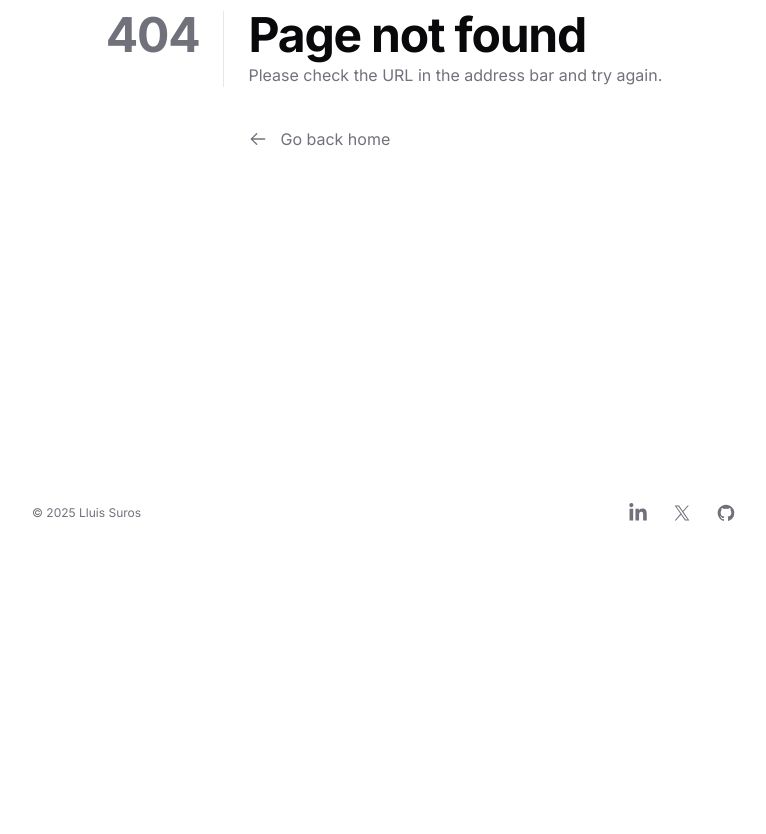
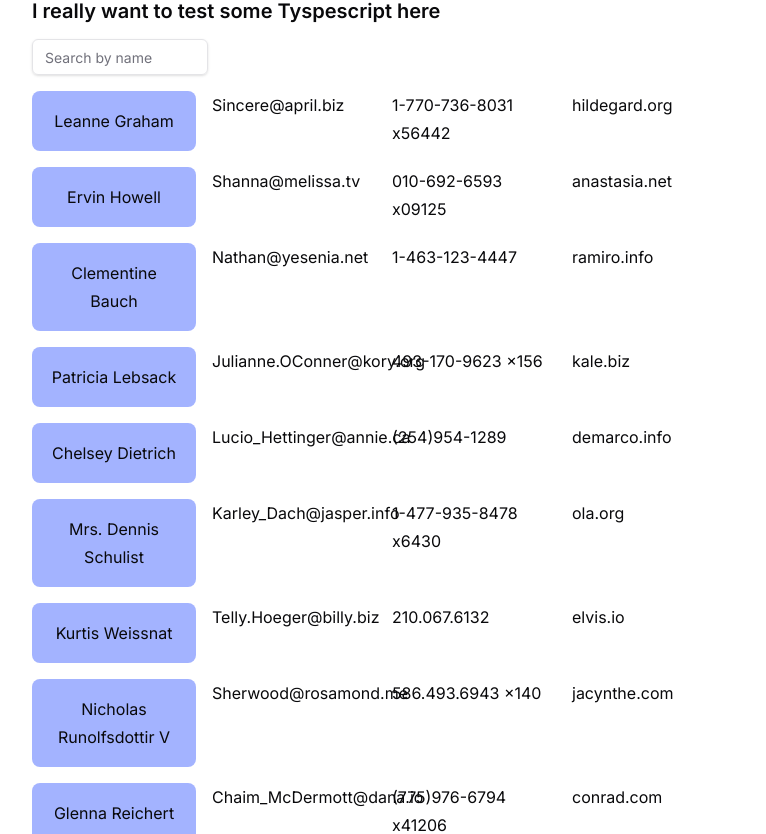
Before and after one commit to lluissuros/mars-based-portfolio, a Next.js app: page /tests in a window 1280 px wide. Before the commit this address had no page. Shown: the part 245-1079 px from the top of the page, without its empty margins (256-1022 px from the left). Before the commit the page ends 800 px from the top, so only its background shows below. Built offline with nearby package versions, Linux system fonts and the light colour scheme; a web font is replaced by a local one.

Commit message:
testing typescript generics 1

```diff
--- /dev/null
+++ b/app/tests/page.tsx
@@ -0,0 +1,15 @@
+import TypescriptTests from '@/components/typescript-tests/typescript-tests'
+
+export default function Tests() {
+  return (
+    <section className='pt-40 pb-24'>
+      <div className='container max-w-3xl'>
+        <h2 className='title'>{`Let's test things out`}</h2>
+      </div>
+
+      <div className='prose container max-w-3xl'>
+        <TypescriptTests />
+      </div>
+    </section>
+  )
+}
--- a/components/header.tsx
+++ b/components/header.tsx
@@ -49,6 +49,9 @@ export default function Header() {
             <Link href='/posts'>Parrafades</Link>
           </li>
           <li className='hover:text-foreground transition-colors'>
+            <Link href='/tests'>Tests</Link>
+          </li>
+          <li className='hover:text-foreground transition-colors'>
             <Link href='/contact'>Contact</Link>
           </li>
         </ul>
--- /dev/null
+++ b/components/typescript-tests/mockUsers.ts
@@ -0,0 +1,235 @@
+import { User } from './types'
+
+//https://jsonplaceholder.typicode.com/todos <-- but I dont have network right now
+export const mockUsers: User[] = [
+  {
+    id: 1,
+    name: 'Leanne Graham',
+    username: 'Bret',
+    email: 'Sincere@april.biz',
+    address: {
+      street: 'Kulas Light',
+      suite: 'Apt. 556',
+      city: 'Gwenborough',
+      zipcode: '92998-3874',
+      geo: {
+        lat: '-37.3159',
+        lng: '81.1496'
+      }
+    },
+    phone: '1-770-736-8031 x56442',
+    website: 'hildegard.org',
+    company: {
+      name: 'Romaguera-Crona',
+      catchPhrase: 'Multi-layered client-server neural-net',
+      bs: 'harness real-time e-markets'
+    }
+  },
+  {
+    id: 2,
+    name: 'Ervin Howell',
+    username: 'Antonette',
+    email: 'Shanna@melissa.tv',
+    address: {
+      street: 'Victor Plains',
+      suite: 'Suite 879',
+      city: 'Wisokyburgh',
+      zipcode: '90566-7771',
+      geo: {
+        lat: '-43.9509',
+        lng: '-34.4618'
+      }
+    },
+    phone: '010-692-6593 x09125',
+    website: 'anastasia.net',
+    company: {
+      name: 'Deckow-Crist',
+      catchPhrase: 'Proactive didactic contingency',
+      bs: 'synergize scalable supply-chains'
+    }
+  },
+  {
+    id: 3,
+    name: 'Clementine Bauch',
+    username: 'Samantha',
+    email: 'Nathan@yesenia.net',
+    address: {
+      street: 'Douglas Extension',
+      suite: 'Suite 847',
+      city: 'McKenziehaven',
+      zipcode: '59590-4157',
+      geo: {
+        lat: '-68.6102',
+        lng: '-47.0653'
+      }
+    },
+    phone: '1-463-123-4447',
+    website: 'ramiro.info',
+    company: {
+      name: 'Romaguera-Jacobson',
+      catchPhrase: 'Face to face bifurcated interface',
+      bs: 'e-enable strategic applications'
+    }
+  },
+  {
+    id: 4,
+    name: 'Patricia Lebsack',
+    username: 'Karianne',
+    email: 'Julianne.OConner@kory.org',
+    address: {
+      street: 'Hoeger Mall',
+      suite: 'Apt. 692',
+      city: 'South Elvis',
+      zipcode: '53919-4257',
+      geo: {
+        lat: '29.4572',
+        lng: '-164.2990'
+      }
+    },
+    phone: '493-170-9623 x156',
+    website: 'kale.biz',
+    company: {
+      name: 'Robel-Corkery',
+      catchPhrase: 'Multi-tiered zero tolerance productivity',
+      bs: 'transition cutting-edge web services'
+    }
+  },
+  {
+    id: 5,
+    name: 'Chelsey Dietrich',
+    username: 'Kamren',
+    email: 'Lucio_Hettinger@annie.ca',
+    address: {
+      street: 'Skiles Walks',
+      suite: 'Suite 351',
+      city: 'Roscoeview',
+      zipcode: '33263',
+      geo: {
+        lat: '-31.8129',
+        lng: '62.5342'
+      }
+    },
+    phone: '(254)954-1289',
+    website: 'demarco.info',
+    company: {
+      name: 'Keebler LLC',
+      catchPhrase: 'User-centric fault-tolerant solution',
+      bs: 'revolutionize end-to-end systems'
+    }
+  },
+  {
+    id: 6,
+    name: 'Mrs. Dennis Schulist',
+    username: 'Leopoldo_Corkery',
+    email: 'Karley_Dach@jasper.info',
+    address: {
+      street: 'Norberto Crossing',
+      suite: 'Apt. 950',
+      city: 'South Christy',
+      zipcode: '23505-1337',
+      geo: {
+        lat: '-71.4197',
+        lng: '71.7478'
+      }
+    },
+    phone: '1-477-935-8478 x6430',
+    website: 'ola.org',
+    company: {
+      name: 'Considine-Lockman',
+      catchPhrase: 'Synchronised bottom-line interface',
+      bs: 'e-enable innovative applications'
+    }
+  },
+  {
+    id: 7,
+    name: 'Kurtis Weissnat',
+    username: 'Elwyn.Skiles',
+    email: 'Telly.Hoeger@billy.biz',
+    address: {
+      street: 'Rex Trail',
+      suite: 'Suite 280',
+      city: 'Howemouth',
+      zipcode: '58804-1099',
+      geo: {
+        lat: '24.8918',
+        lng: '21.8984'
+      }
+    },
+    phone: '210.067.6132',
+    website: 'elvis.io',
+    company: {
+      name: 'Johns Group',
+      catchPhrase: 'Configurable multimedia task-force',
+      bs: 'generate enterprise e-tailers'
+    }
+  },
+  {
+    id: 8,
+    name: 'Nicholas Runolfsdottir V',
+    username: 'Maxime_Nienow',
+    email: 'Sherwood@rosamond.me',
+    address: {
+      street: 'Ellsworth Summit',
+      suite: 'Suite 729',
+      city: 'Aliyaview',
+      zipcode: '45169',
+      geo: {
+        lat: '-14.3990',
+        lng: '-120.7677'
+      }
+    },
+    phone: '586.493.6943 x140',
+    website: 'jacynthe.com',
+    company: {
+      name: 'Abernathy Group',
+      catchPhrase: 'Implemented secondary concept',
+      bs: 'e-enable extensible e-tailers'
+    }
+  },
+  {
+    id: 9,
+    name: 'Glenna Reichert',
+    username: 'Delphine',
+    email: 'Chaim_McDermott@dana.io',
+    address: {
+      street: 'Dayna Park',
+      suite: 'Suite 449',
+      city: 'Bartholomebury',
+      zipcode: '76495-3109',
+      geo: {
+        lat: '24.6463',
+        lng: '-168.8889'
+      }
+    },
+    phone: '(775)976-6794 x41206',
+    website: 'conrad.com',
+    company: {
+      name: 'Yost and Sons',
+      catchPhrase: 'Switchable contextually-based project',
+      bs: 'aggregate real-time technologies'
+    }
+  },
+  {
+    id: 10,
+    name: 'Clementina DuBuque',
+    username: 'Moriah.Stanton',
+    email: 'Rey.Padberg@karina.biz',
+    address: {
+      street: 'Kattie Turnpike',
+      suite: 'Suite 198',
+      city: 'Lebsackbury',
+      zipcode: '31428-2261',
+      geo: {
+        lat: '-38.2386',
+        lng: '57.2232'
+      }
+    },
+    phone: '024-648-3804',
+    website: 'ambrose.net',
+    company: {
+      name: 'Hoeger LLC',
+      catchPhrase: 'Centralized empowering task-force',
+      bs: 'target end-to-end models'
+    }
+  }
+] as const
--- /dev/null
+++ b/components/typescript-tests/types.ts
@@ -0,0 +1,27 @@
+export interface Address {
+  street: string
+  suite: string
+  city: string
+  zipcode: string
+  geo: {
+    lat: string
+    lng: string
+  }
+}
+
+export interface Company {
+  name: string
+  catchPhrase: string
+  bs: string
+}
+
+export interface User {
+  id: number
+  name: string
+  username: string
+  email: string
+  address: Address
+  phone: string
+  website: string
+  company: Company
+}
--- /dev/null
+++ b/components/typescript-tests/typescript-tests.tsx
@@ -0,0 +1,70 @@
+'use client'
+
+import { Input } from '../ui/input'
+import { mockUsers } from './mockUsers'
+import { User } from './types'
+import { useEffect, useState } from 'react'
+import useFilterCollectionByName from './useFilterCollectionByName'
+
+enum LoadingState {
+  LOADING = 'loading',
+  SUCCESS = 'success',
+  ERROR = 'error'
+}
+
+const UserBox = ({ user }: { user: User }) => {
+  return (
+    <div className='mb-4 grid grid-cols-4 gap-4'>
+      <div className='rounded-lg bg-indigo-300 p-4 text-center dark:bg-indigo-800 dark:text-indigo-400'>
+        {user.name}
+      </div>
+      <div>{user.email}</div>
+      <div>{user.phone}</div>
+      <div>{user.website}</div>
+    </div>
+  )
+}
+
+export default function TypescriptTests() {
+  // PLAN : lets write a search input, a list and a hook with
+  const [loadingState, setLoadingState] = useState<LoadingState | null>(null)
+  const [query, setQuery] = useState<string>('')
+
+  //hook will be to filter by name
+  const { filteredCollection: filteredUsers, setOriginalCollection } =
+    useFilterCollectionByName<User>(query)
+
+  useEffect(() => {
+    console.log('useEffect HELO0')
+    setLoadingState(LoadingState.LOADING)
+    //TODO : this would be a fetch
+    setTimeout(() => {
+      setOriginalCollection(mockUsers)
+      setLoadingState(LoadingState.SUCCESS)
+    }, 1000)
+  }, [setOriginalCollection])
+
+  return (
+    <section>
+      <h3>I really want to test some Tyspescript here</h3>
+
+      {loadingState === LoadingState.LOADING && <div>Loading...</div>}
+
+      {loadingState === LoadingState.SUCCESS && filteredUsers && (
+        <>
+          <Input
+            className='w-1/4'
+            type='text'
+            placeholder='Search by name'
+            onChange={e => setQuery(e.target.value)}
+          />
+          <div className='mt-4'>
+            {filteredUsers.map(user => (
+              <UserBox key={user.id} user={user} />
+            ))}
+          </div>
+        </>
+      )}
+    </section>
+  )
+}
--- /dev/null
+++ b/components/typescript-tests/useFilterCollectionByName.tsx
@@ -0,0 +1,34 @@
+'use client'
+
+import { useState, useEffect } from 'react'
+
+type ReturnHook<T> = {
+  originalCollection: T[] | undefined
+  filteredCollection: T[] | undefined
+  setOriginalCollection: (collection: T[] | undefined) => void
+}
+
+export default function useFilterCollectionByName<T extends { name: string }>(
+  query: string
+  // originalCollectionWithNames: T[] | undefineds
+): ReturnHook<T> {
+  const [originalCollection, setOriginalCollection] = useState<T[] | undefined>(
+    undefined
+  )
+  const [filteredCollection, setFilteredCollection] = useState<T[] | undefined>(
+    undefined
+  )
+
+  useEffect(() => {
+    //TODO: useDebounce?
+    //TODO: useRef for cache previous results/
+    console.log('useEffect query', query)
+
+    const newFilteredCollection = originalCollection?.filter(item =>
+      item.name.toLowerCase().includes(query.toLowerCase())
+    )
+    setFilteredCollection(newFilteredCollection)
+  }, [query, originalCollection])
+
+  return { originalCollection, filteredCollection, setOriginalCollection }
+}
```
